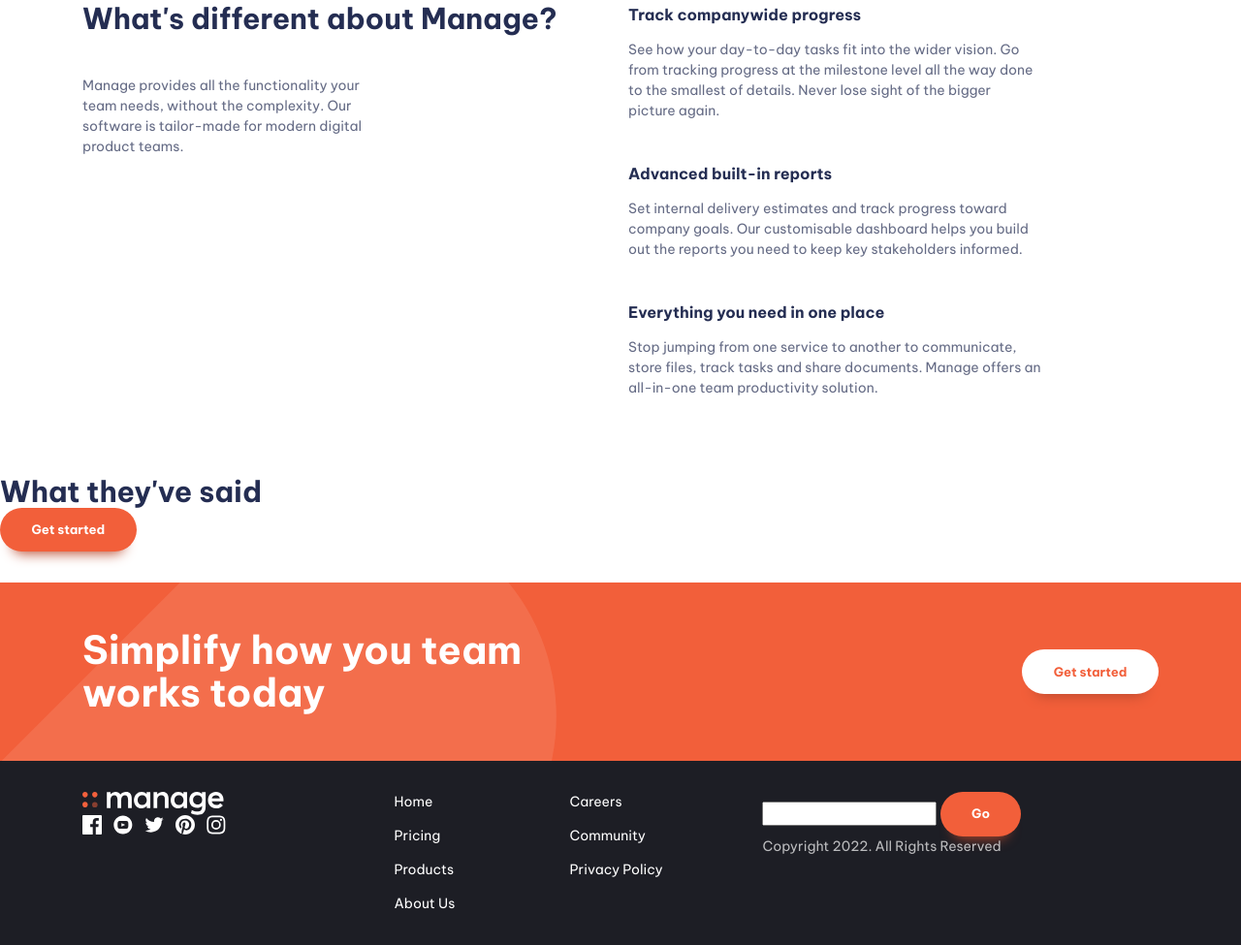
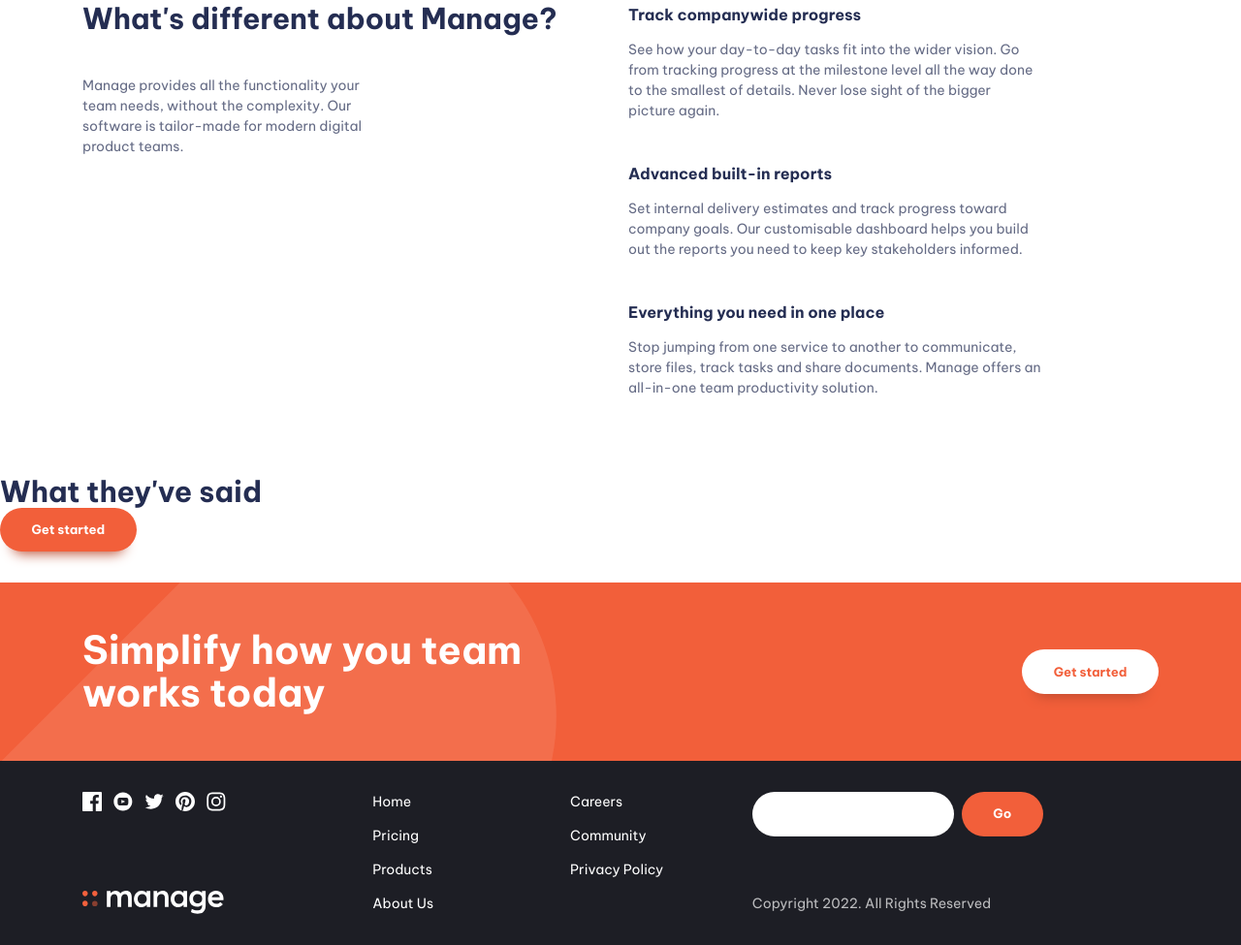
Before and after one commit to ramontilman-webguru/manage-youtube, a website built with Vite: page index.html in a window 1280 px wide. Shown: the part 714-1689 px from the top of the page at 97% size. Built offline with nearby package versions, Linux system fonts and the light colour scheme.

Commit message:
End of part 7

```diff
--- a/index.html
+++ b/index.html
@@ -234,7 +234,7 @@
           <div class="primary-footer-form">
             <form>
               <input type="email" />
-              <button class="button">Go</button>
+              <button class="button" data-shadow="none">Go</button>
             </form>
             <p>Copyright 2022. All Rights Reserved</p>
           </div>
--- a/style.css
+++ b/style.css
@@ -158,6 +158,10 @@
   background-color: var(--clr-neutral-100);
 }
 
+.button[data-shadow="none"] {
+  box-shadow: none;
+}
+
 .button:hover,
 .button:focus-visible {
   background-color: var(--clr-accent-300);
@@ -264,14 +268,13 @@
     "logo-social";
 }
 
-@media (min-width: 50em) {
-  .primary-footer-wrapper {
-    grid-template-areas: "logo-social nav form";
-  }
-}
-
 .primary-footer-logo-social {
   grid-area: logo-social;
+
+  display: flex;
+  flex-direction: column-reverse;
+  align-items: center;
+  gap: var(--size-700);
 }
 
 .primary-footer-nav {
@@ -280,6 +283,32 @@
 
 .primary-footer-form {
   grid-area: form;
+
+  display: grid;
+  align-content: space-between;
+}
+
+.primary-footer-form form {
+  display: flex;
+  gap: var(--size-200);
+}
+
+input:where([type="text"], [type="email"]) {
+  border-radius: 100vw;
+  border: 0;
+  padding: var(--size-300) var(--size-400);
+}
+
+@media (min-width: 50em) {
+  .primary-footer-wrapper {
+    grid-template-areas: "logo-social nav form";
+  }
+
+  .primary-footer-logo-social {
+    align-items: flex-start;
+    justify-content: space-between;
+    gap: var(--size-700);
+  }
 }
 
 @media (max-width: 50em) {
@@ -291,6 +320,7 @@
 /* footer navigation */
 .footer-nav {
   columns: 2;
+  gap: clamp(var(--size-200), 30vw, var(--size-900));
 }
 
 .footer-nav a {
```
Also changed, not shown: 1 other file.
